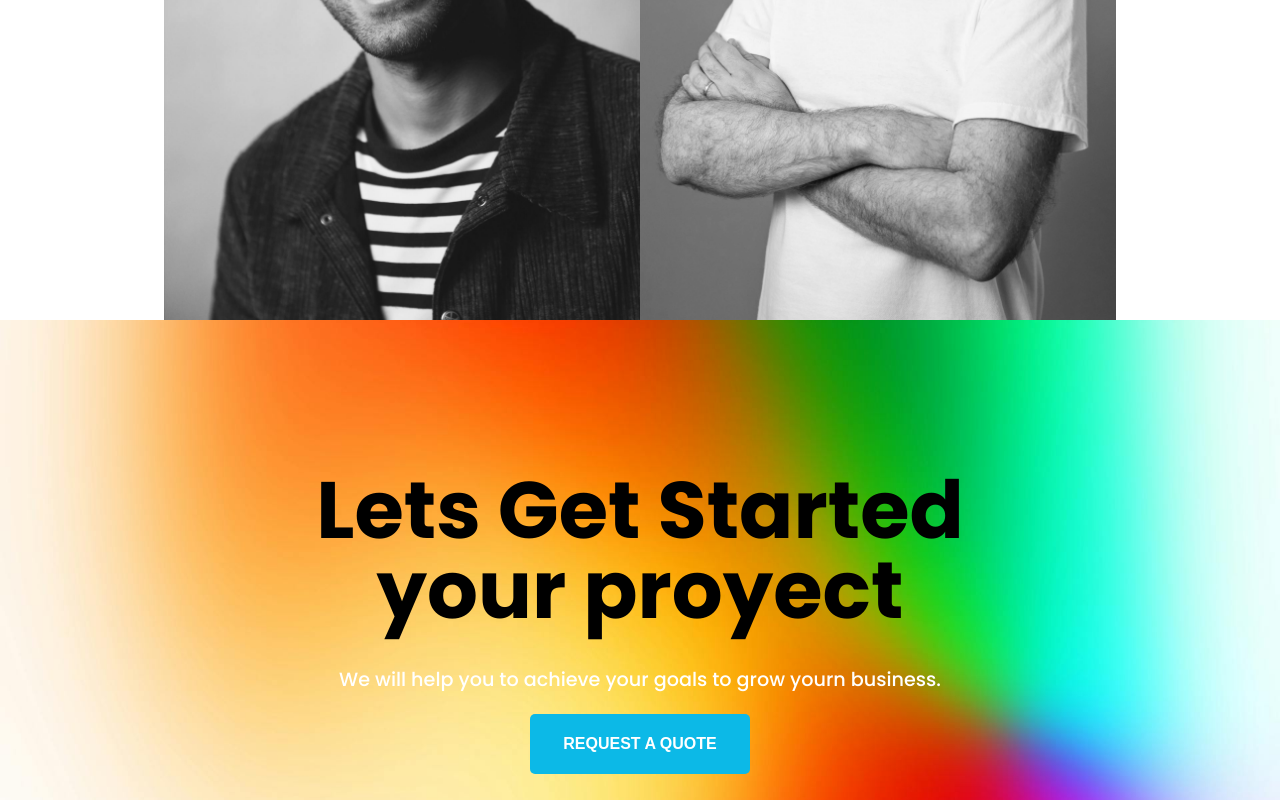
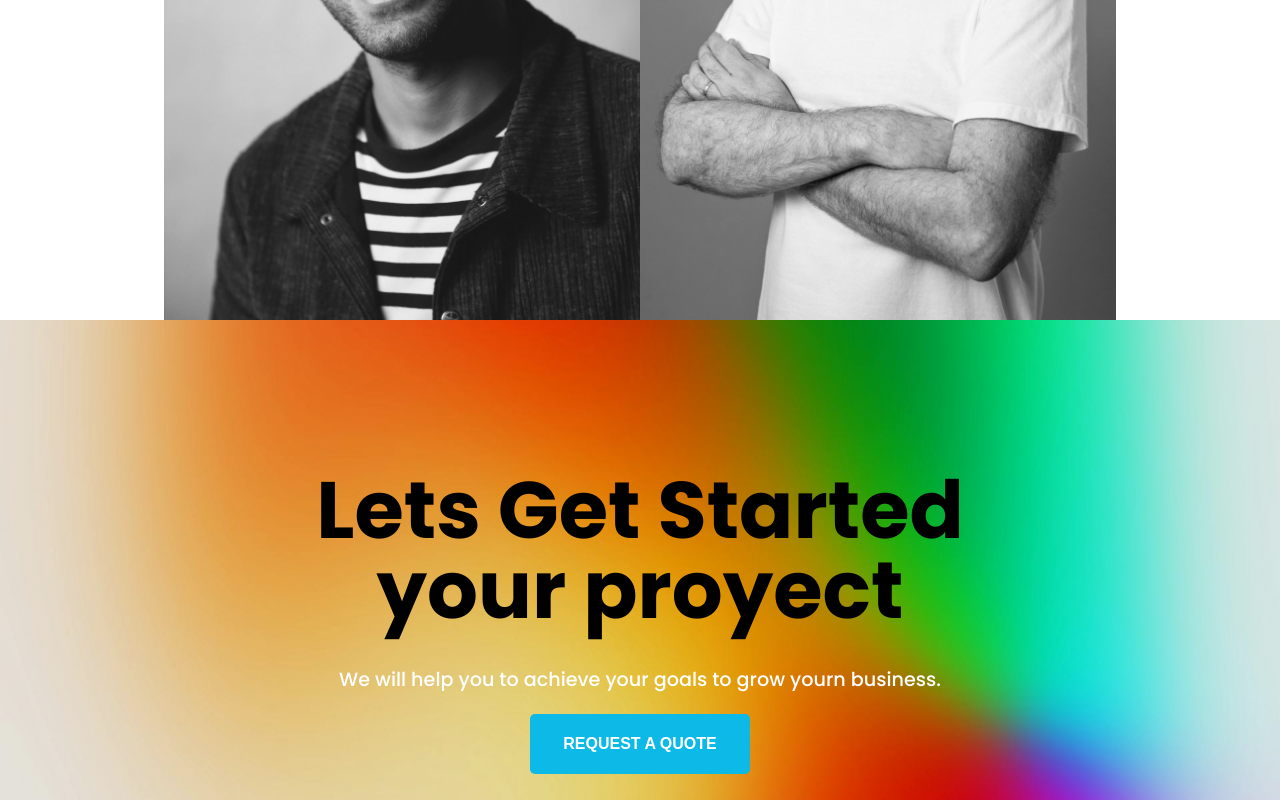
Before and after one commit to damidevel0per/tp3-flexbox-clon, a plain HTML site: page index.html in a window 1280 px wide. Shown: the part 3407-4207 px from the top of the page. Drawn offline with Linux system fonts and the light colour scheme.

Commit message:
actualizando estilos

```diff
--- a/css/style.css
+++ b/css/style.css
@@ -181,7 +181,7 @@ body{
 }
 
 .banner{
-    background-image: url('../img/banner.jpg');
+    background-image: linear-gradient(rgba(0,0,0,0.1), rgba(0,0,0,0.1)), url('../img/banner.jpg');
     background-size: cover;
     background-position: center;
     height: 60vh;
```
